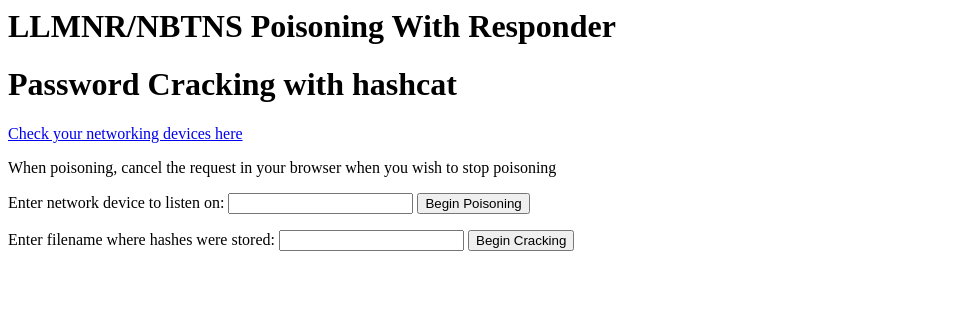
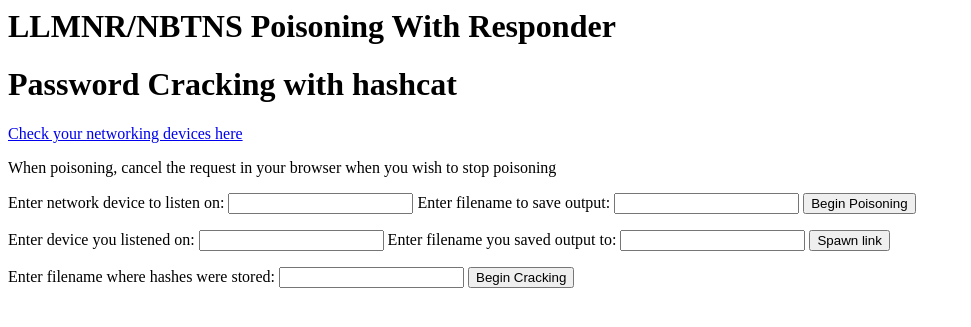
Before and after one commit to barguppis/hacknjitproject, a PHP site: page /responder.php in a window 1280 px wide. Shown: the top 327 px of the page, without its empty margins (0-971 px from the left). Run offline with PHP 8.4, Linux system fonts and the light colour scheme.

Commit message:
Add files via upload

```diff
--- a/responder.php
+++ b/responder.php
@@ -7,7 +7,17 @@
 <p><form action="/responder.php" method="post">
         <label for="dev">Enter network device to listen on: </label>
         <input type="text" id="dev" name="dev"/>
+        <label for="saveoutput">Enter filename to save output: </label>
+        <input type="text" id="saveoutput" name="saveoutput"/>
         <input type="submit" value="Begin Poisoning"/>
+</form></p>
+
+<p><form action="/responder.php" method="post">
+        <label for="dev">Enter device you listened on: </label>
+        <input type="text" id="dev1" name="dev1"/>
+        <label for="saveoutput">Enter filename you saved output to: </label>
+        <input type="text" id="savedoutput" name="savedoutput"/>
+        <input type="submit" value="Spawn link"/>
 </form></p>
 
 <p><form action="/responder.php" method="post">
@@ -19,10 +29,17 @@
 <?php
 system("ifconfig > scans/ifconfig.txt");
 if(isset($_POST['dev']) and $_POST['dev'] != "" and $_POST['saveoutput'] != ""){
-system("bash scripts/responder.sh" . $_POST['dev']);
+system("bash scripts/responder.sh " . $_POST['dev'] . " " . $_POST['saveoutput']);
+echo '<p><a href="/responder/' . $_POST['dev'] . '/' . $_POST['saveoutput'] . '">View captured hashes</a></p>';
 }else{
 if(isset($_POST['dev'])){
 echo "<p>You need to supply both arguments</p>";
 }
 }
 ?>
+<?php
+if(isset($_POST['dev1']) and $_POST['dev1'] != "" and $_POST['savedoutput'] != ""){
+system("bash scripts/viewhashes.sh " . $_POST['dev1'] . " " . $_POST['savedoutput']);
+echo '<p><a href="/responder/' . $_POST['dev1'] . '/' . $_POST['savedoutput'] . '">View captured hashes</a></p>';
+}
+?>
```
